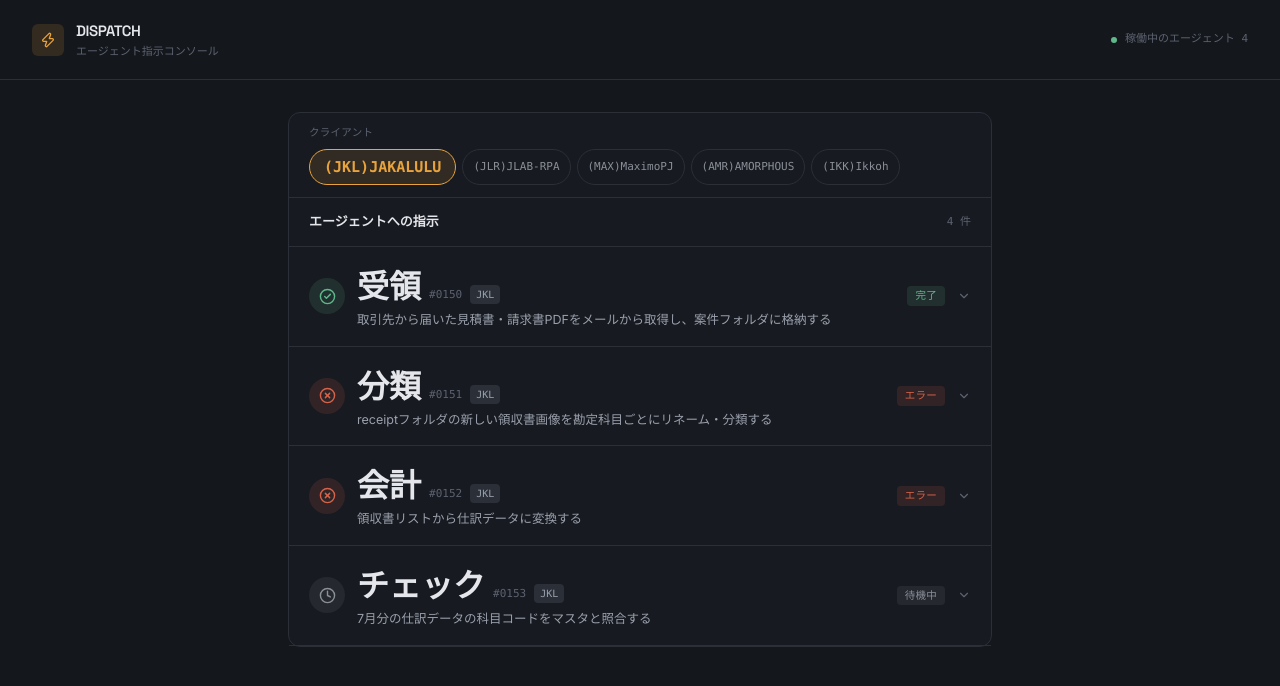
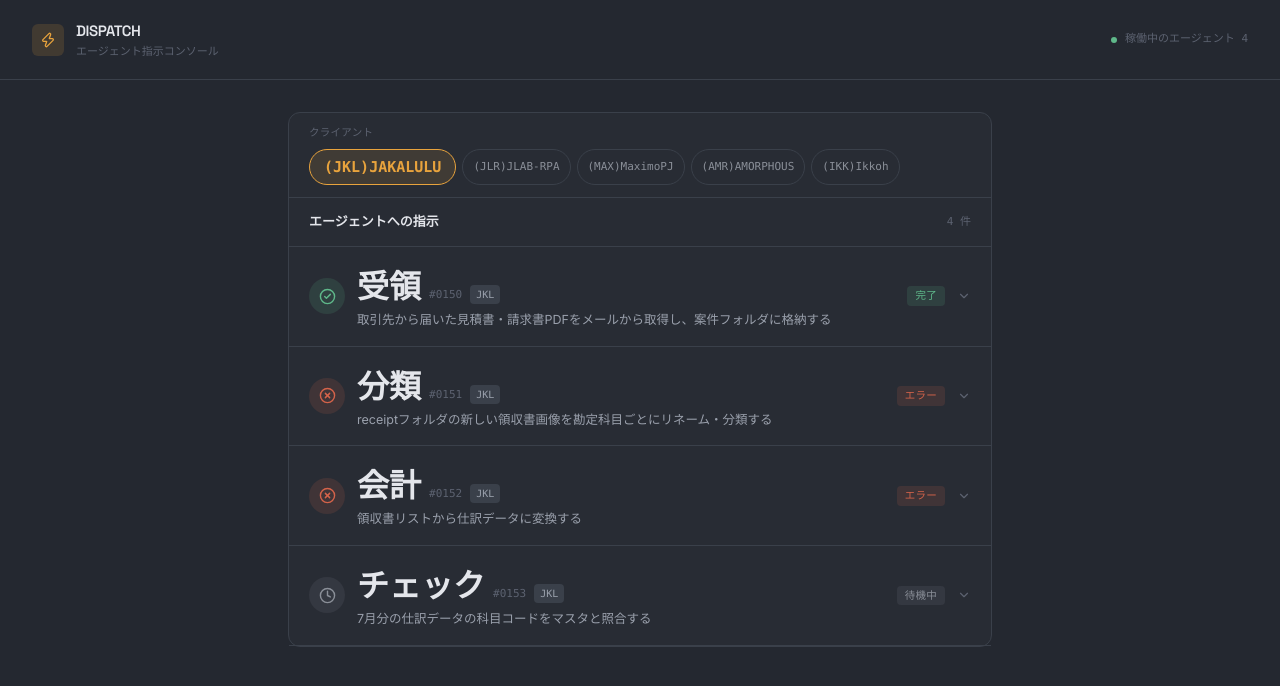
Before and after one commit to woodygaragelab/agent-dispatch-console, a React (Vite) app: page / in a window 1280 px wide. Shown: the top 686 px of the page. Built offline with nearby package versions, Linux system fonts and the light colour scheme.

Commit message:
背景色を明るく変更

```diff
--- a/src/App.jsx
+++ b/src/App.jsx
@@ -81,7 +81,7 @@ function Ticket({ ticket, onAdvance, onStart, expanded, onToggle }) {
   return (
     <div
       onClick={() => onToggle(ticket.id)}
-      className="group cursor-pointer border-b border-[#2A2F38] transition-colors hover:bg-[#1A1E25]"
+      className="group cursor-pointer border-b border-[#3A404A] transition-colors hover:bg-[#2C3039]"
       style={{ animation: ticket.fresh ? "dropIn 420ms cubic-bezier(.2,.8,.2,1)" : "none" }}
     >
       <div className="flex items-center gap-3 px-5 py-4">
@@ -96,7 +96,7 @@ function Ticket({ ticket, onAdvance, onStart, expanded, onToggle }) {
             <span className="text-[32px] font-bold text-[#E4E6EB]">{ticket.agentName}</span>
             <span className="font-mono text-[11px] text-[#5C6270]">#{ticket.id}</span>
             {ticket.clientId && (
-              <span className="rounded bg-[#2A2F38] px-1.5 py-0.5 font-mono text-[10px] text-[#9AA0AC]">
+              <span className="rounded bg-[#3A404A] px-1.5 py-0.5 font-mono text-[10px] text-[#9AA0AC]">
                 {CLIENTS.find((c) => c.id === ticket.clientId)?.short}
               </span>
             )}
@@ -116,7 +116,7 @@ function Ticket({ ticket, onAdvance, onStart, expanded, onToggle }) {
         />
       </div>
       {expanded && (
-        <div className="mx-5 mb-3.5 rounded-md border border-[#2A2F38] bg-[#0F1216] px-4 py-3.5 text-[12px]">
+        <div className="mx-5 mb-3.5 rounded-md border border-[#3A404A] bg-[#1C2026] px-4 py-3.5 text-[12px]">
           {ticket.status === "queued" && (
             <button
               onClick={(e) => {
@@ -220,7 +220,7 @@ export default function AgentDispatchConsole() {
   const visibleTickets = tickets.filter((t) => t.clientId === clientFilter);
 
   return (
-    <div className="min-h-screen w-full bg-[#14171C] text-[#E4E6EB]" style={{ fontFamily: "'Inter', sans-serif" }}>
+    <div className="min-h-screen w-full bg-[#242830] text-[#E4E6EB]" style={{ fontFamily: "'Inter', sans-serif" }}>
       <style>{`
         @import url('https://fonts.googleapis.com/css2?family=Space+Grotesk:wght@500;600;700&family=Inter:wght@400;500;600&family=JetBrains+Mono:wght@400;500&display=swap');
         @keyframes dropIn {
@@ -229,11 +229,11 @@ export default function AgentDispatchConsole() {
         }
         textarea::placeholder { color: #5C6270; }
         ::-webkit-scrollbar { width: 8px; }
-        ::-webkit-scrollbar-thumb { background: #2A2F38; border-radius: 4px; }
+        ::-webkit-scrollbar-thumb { background: #3A404A; border-radius: 4px; }
       `}</style>
 
       {/* Header */}
-      <header className="flex items-center justify-between border-b border-[#2A2F38] px-8 py-5">
+      <header className="flex items-center justify-between border-b border-[#3A404A] px-8 py-5">
         <div className="flex items-center gap-3">
           <div className="flex h-8 w-8 items-center justify-center rounded-md bg-[#E8A33D]/15">
             <Zap size={16} className="text-[#E8A33D]" />
@@ -253,8 +253,8 @@ export default function AgentDispatchConsole() {
 
       <div className="mx-auto max-w-3xl px-8 py-8">
         {/* Queue */}
-        <div className="rounded-xl border border-[#2A2F38] bg-[#171A20]">
-          <div className="border-b border-[#2A2F38] px-5 py-3">
+        <div className="rounded-xl border border-[#3A404A] bg-[#282C34]">
+          <div className="border-b border-[#3A404A] px-5 py-3">
             <span className="mb-2 block text-[10.5px] font-medium tracking-wide text-[#5C6270]">クライアント</span>
             <div className="flex flex-wrap gap-1.5">
               {CLIENTS.map((c) => (
@@ -263,7 +263,7 @@ export default function AgentDispatchConsole() {
                   onClick={() => setClientFilter(c.id)}
                   className="rounded-full border px-2.5 py-1 font-mono transition-all"
                   style={{
-                    borderColor: clientFilter === c.id ? "#E8A33D" : "#2A2F38",
+                    borderColor: clientFilter === c.id ? "#E8A33D" : "#3A404A",
                     background: clientFilter === c.id ? "rgba(232,163,61,0.12)" : "transparent",
                     color: clientFilter === c.id ? "#E8A33D" : "#8A8F98",
                     fontSize: clientFilter === c.id ? "15px" : "11px",
@@ -276,7 +276,7 @@ export default function AgentDispatchConsole() {
               ))}
             </div>
           </div>
-          <div className="flex items-center justify-between border-b border-[#2A2F38] px-5 py-3.5">
+          <div className="flex items-center justify-between border-b border-[#3A404A] px-5 py-3.5">
             <span style={{ fontFamily: "'Space Grotesk', sans-serif" }} className="text-[13px] font-semibold">
               エージェントへの指示
             </span>
```
